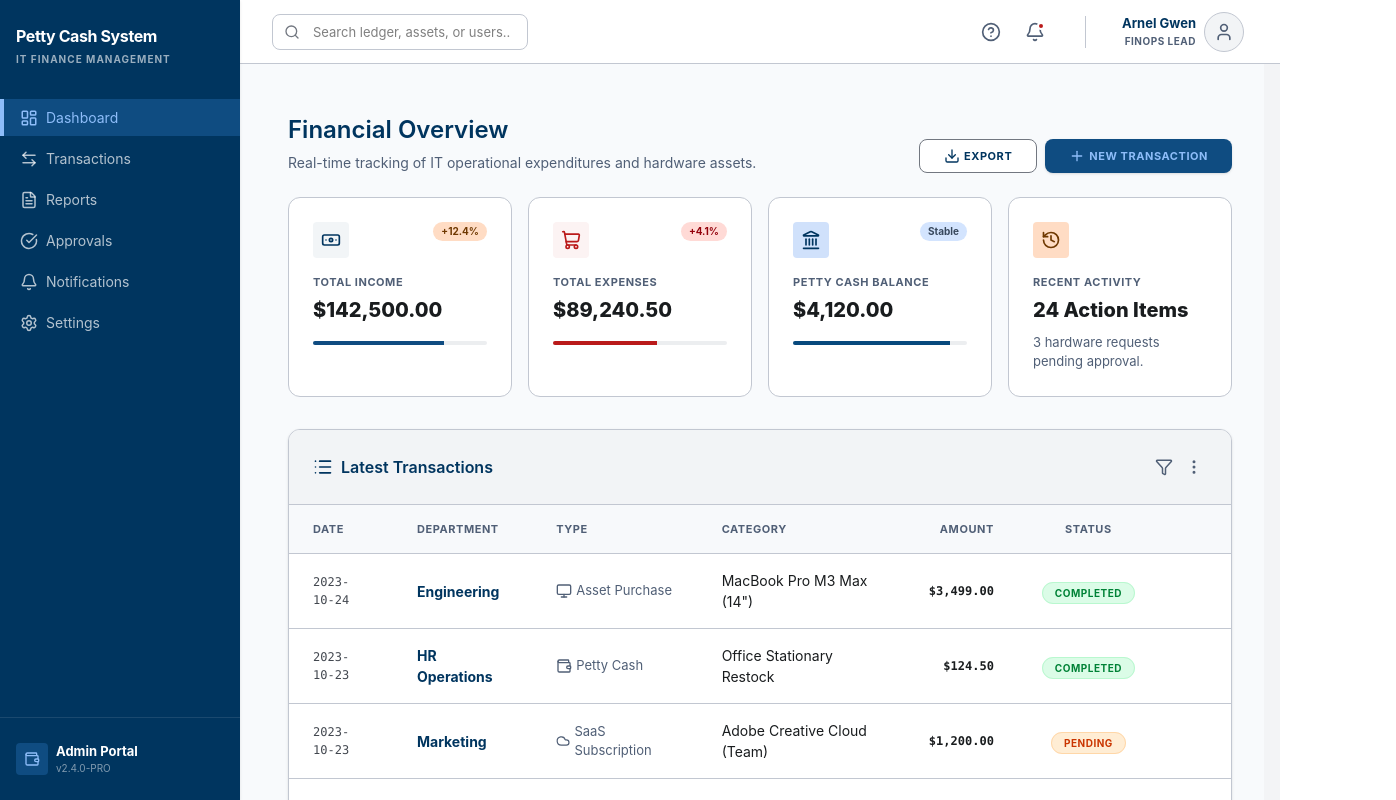
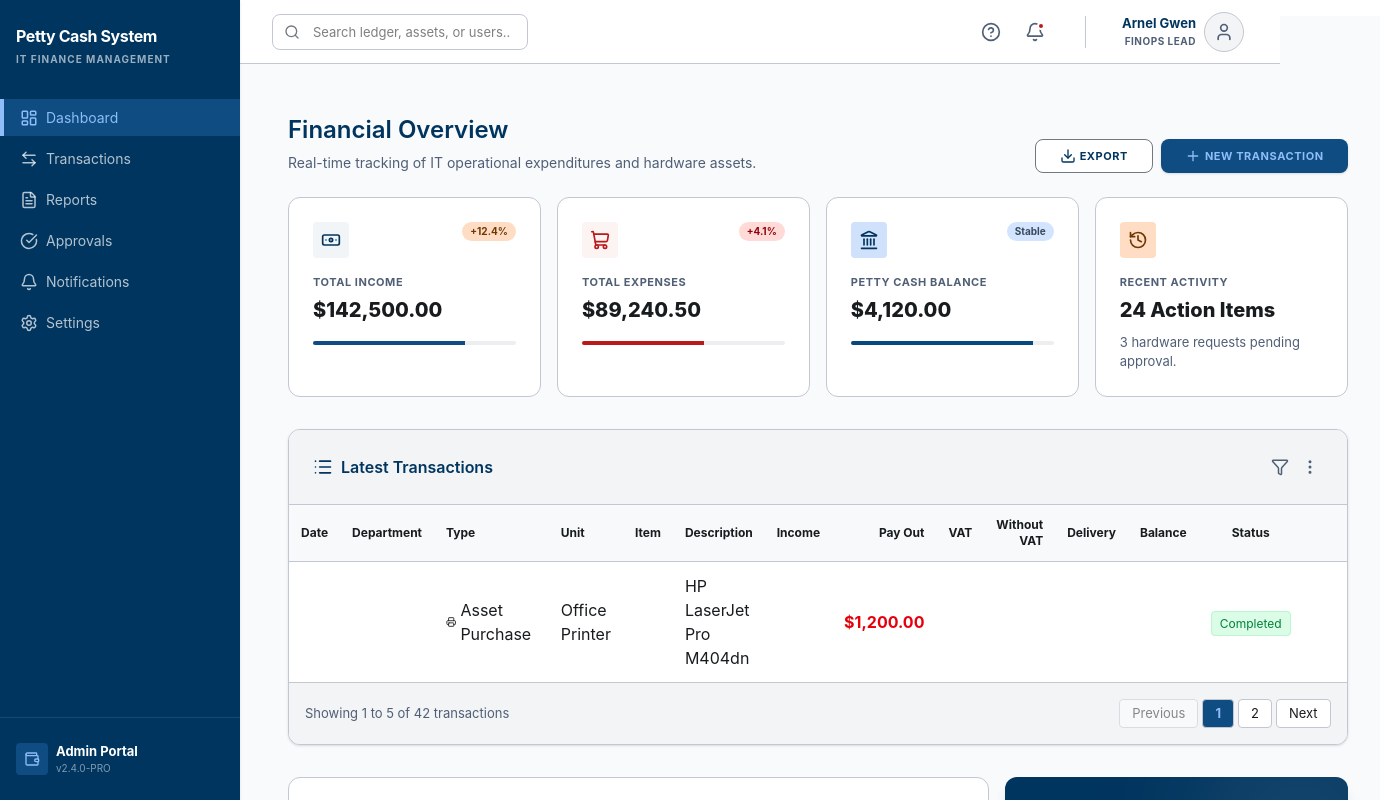
Before and after one commit to arnelgwencompany-boop/FinanceSystem, a React (Vite) app in the folder client/: page /dashboard in a window 1280 px wide. Shown: the whole page, 1396 px wide, since content can reach past the window. Built offline with nearby package versions, Linux system fonts and the light colour scheme.

Commit message:
fix the dashboard

```diff
--- a/client/src/modules/dashboard/DashboardPage.tsx
+++ b/client/src/modules/dashboard/DashboardPage.tsx
@@ -1,5 +1,4 @@
 import {
-  Wallet,
   Download,
   Plus,
   Banknote,
@@ -12,6 +11,7 @@ import {
   Monitor,
   Cloud,
   Printer,
+   Wallet,
   Laptop,
   Edit,
   Info
@@ -28,59 +28,22 @@ export default function DashboardPage() {
   const transactions = [
     {
       id: 1,
-      date: "2023-10-24",
-      department: "Engineering",
+      department: "",
       type: "Asset Purchase",
-      icon: Monitor,
-      category: 'MacBook Pro M3 Max (14")',
-      amount: "$3,499.00",
+      icon: Printer,
+      unit: "Office Printer",
+      item: "",
+      date: "",
+      description: "HP LaserJet Pro M404dn",
+      income: "",
+      payOut: "$1,200.00",
+      VAT: "",
+      withoutVAT: "",
+      deliveryFee: "",
+      balance: "",
       status: "Completed",
       statusStyle: "bg-green-100 text-green-700 border-green-200",
-    },
-    {
-      id: 2,
-      date: "2023-10-23",
-      department: "HR Operations",
-      type: "Petty Cash",
-      icon: Wallet,
-      category: "Office Stationary Restock",
-      amount: "$124.50",
-      status: "Completed",
-      statusStyle: "bg-green-100 text-green-700 border-green-200",
-    },
-    {
-      id: 3,
-      date: "2023-10-23",
-      department: "Marketing",
-      type: "SaaS Subscription",
-      icon: Cloud,
-      category: "Adobe Creative Cloud (Team)",
-      amount: "$1,200.00",
-      status: "Pending",
-      statusStyle: "bg-orange-100 text-orange-700 border-orange-200",
-    },
-    {
-      id: 4,
-      date: "2023-10-22",
-      department: "IT Support",
-      type: "Maintenance",
-      icon: Printer,
-      category: "Printer Drum Replacement",
-      amount: "$340.00",
-      status: "Completed",
-      statusStyle: "bg-green-100 text-green-700 border-green-200",
-    },
-    {
-      id: 5,
-      date: "2023-10-22",
-      department: "Sales",
-      type: "Asset Purchase",
-      icon: Laptop,
-      category: 'Dell UltraSharp 27" Monitors (5x)',
-      amount: "$2,450.00",
-      status: "Flagged",
-      statusStyle: "bg-red-100 text-red-700 border-red-200",
-    },
+    }
   ];
 
   return (
@@ -185,38 +148,74 @@ export default function DashboardPage() {
             <table className="w-full text-left border-collapse">
                <thead>
             <tr className="bg-[#f7f9fb] border-b border-[#c2c7d1]">
-                  <th className="py-4 px-6 text-[11px] font-bold text-[#505f76] uppercase tracking-wider">Date</th>
-                  <th className="py-4 px-6 text-[11px] font-bold text-[#505f76] uppercase tracking-wider">Department</th>
-                  <th className="py-4 px-6 text-[11px] font-bold text-[#505f76] uppercase tracking-wider">Type</th>
-                  <th className="py-4 px-6 text-[11px] font-bold text-[#505f76] uppercase tracking-wider">Category</th>
-                  <th className="py-4 px-6 text-[11px] font-bold text-[#505f76] text-right uppercase tracking-wider">Amount</th>
-                  <th className="py-4 px-6 text-[11px] font-bold text-[#505f76] text-center uppercase tracking-wider">Status</th>
-                  <th className="py-4 px-6 text-[11px] font-bold text-[#505f76] uppercase tracking-wider"></th>
+              <th className="p-3 text-xs">Date</th>
+              <th className="p-3 text-xs">Department</th>
+              <th className="p-3 text-xs">Type</th>
+              <th className="p-3 text-xs">Unit</th>
+              <th className="p-3 text-xs">Item</th>
+              <th className="p-3 text-xs">Description</th>
+              <th className="p-3 text-xs text-right">Income</th>
+              <th className="p-3 text-xs text-right">Pay Out</th>
+              <th className="p-3 text-xs text-right">VAT</th>
+              <th className="p-3 text-xs text-right">Without VAT</th>
+              <th className="p-3 text-xs text-right">Delivery</th>
+              <th className="p-3 text-xs text-right">Balance</th>
+              <th className="p-3 text-xs text-center">Status</th>
+              <th className="p-3 text-xs"></th>
             </tr>
           </thead>
-              <tbody className="divide-y divide-[#c2c7d1]">
+               <tbody>
             {transactions.map((t) => {
               const Icon = t.icon;
+
               return (
-                    <tr key={t.id} className="hover:bg-[#F0F7FF] transition-colors group cursor-pointer">
-                      <td className="py-4 px-6 font-mono text-[12px] text-[#42474f]">{t.date}</td>
-                      <td className="py-4 px-6 text-[14px] font-bold text-[#00355f]">{t.department}</td>
-                      <td className="py-4 px-6">
-                        <span className="flex items-center gap-1 text-[13px] text-[#505f76]">
-                          <Icon size={16} />
+                <tr
+                  key={t.id}
+                  className="hover:bg-[#F0F7FF] transition-colors group"
+                >
+                  <td className="p-3">{t.date}</td>
+
+                  <td className="p-3 font-semibold text-[#00355f]">
+                    {t.department}
+                  </td>
+
+                  <td className="p-3">
+                    <div className="flex items-center gap-1">
+                      {Icon && <Icon size={16} />}
                       {t.type}
-                        </span>
+                    </div>
                   </td>
-                      <td className="py-4 px-6 text-[14px]">{t.category}</td>
-                      <td className="py-4 px-6 text-right font-mono text-[12px] font-bold text-[#191c1e]">{t.amount}</td>
-                      <td className="py-4 px-6 text-center">
-                        <span className={`px-3 py-1 rounded-full text-[10px] font-bold uppercase tracking-wider border ${t.statusStyle}`}>
+
+                  <td className="p-3">{t.unit}</td>
+                  <td className="p-3">{t.item}</td>
+                  <td className="p-3">{t.description}</td>
+
+                  <td className="p-3 text-right text-green-600">
+                    {t.income}
+                  </td>
+
+                  <td className="p-3 text-right text-red-600 font-bold">
+                    {t.payOut}
+                  </td>
+
+                  <td className="p-3 text-right">{t.VAT}</td>
+                  <td className="p-3 text-right">{t.withoutVAT}</td>
+                  <td className="p-3 text-right">{t.deliveryFee}</td>
+                  <td className="p-3 text-right font-semibold">
+                    {t.balance}
+                  </td>
+
+                  <td className="p-3 text-center">
+                    <span
+                      className={`px-2 py-1 text-xs rounded border ${t.statusStyle}`}
+                    >
                       {t.status}
                     </span>
                   </td>
-                      <td className="py-4 px-6 text-right">
-                        <button className="p-1 opacity-0 group-hover:opacity-100 transition-opacity text-[#727780] hover:text-[#00355f]">
-                          <Edit size={16} />
+
+                  <td className="p-3 text-right">
+                    <button className="opacity-0 group-hover:opacity-100 text-gray-500 hover:text-blue-700">
+                      ✏️
                     </button>
                   </td>
                 </tr>
```
Lines whose indentation alone changed are shown as unchanged.
